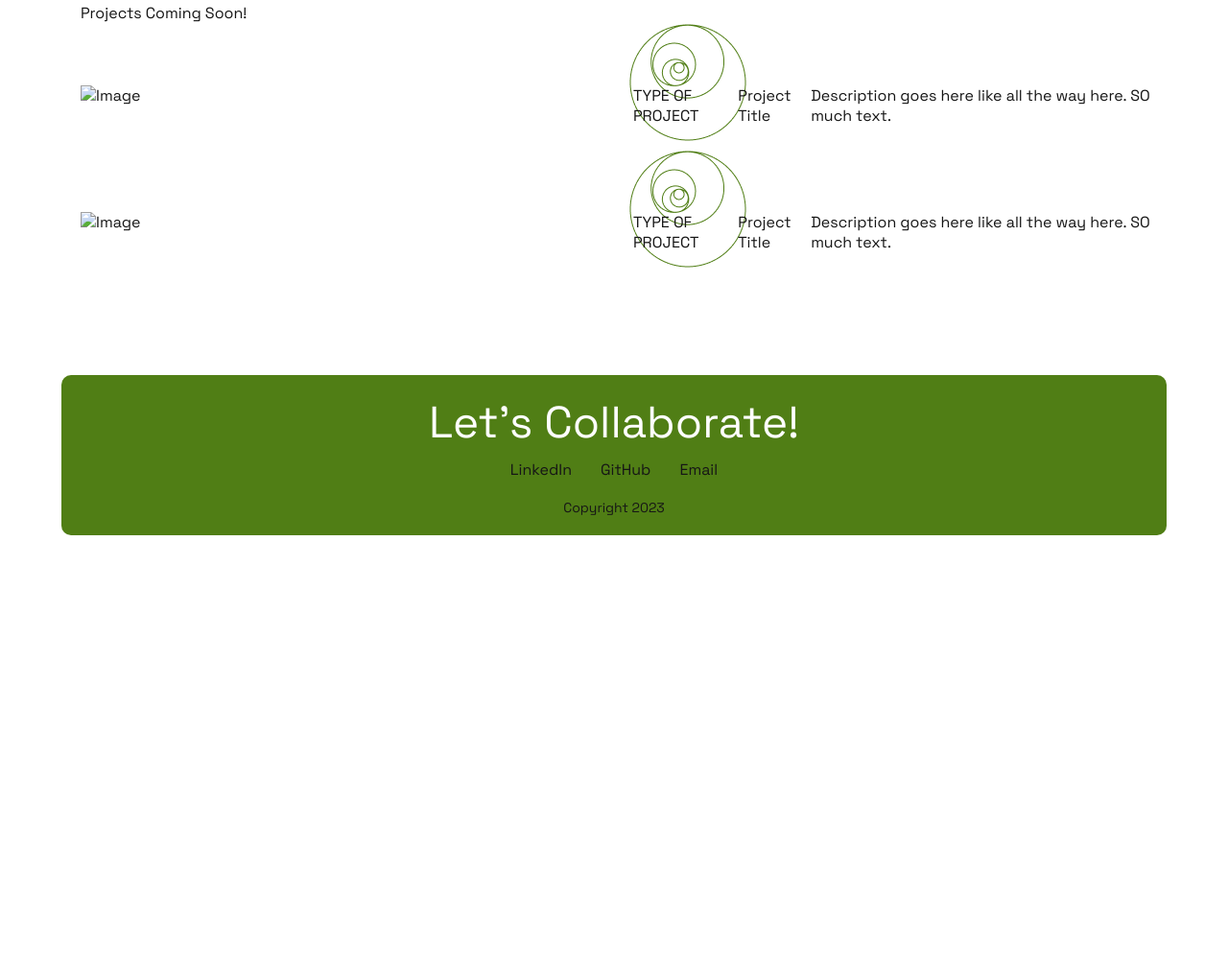
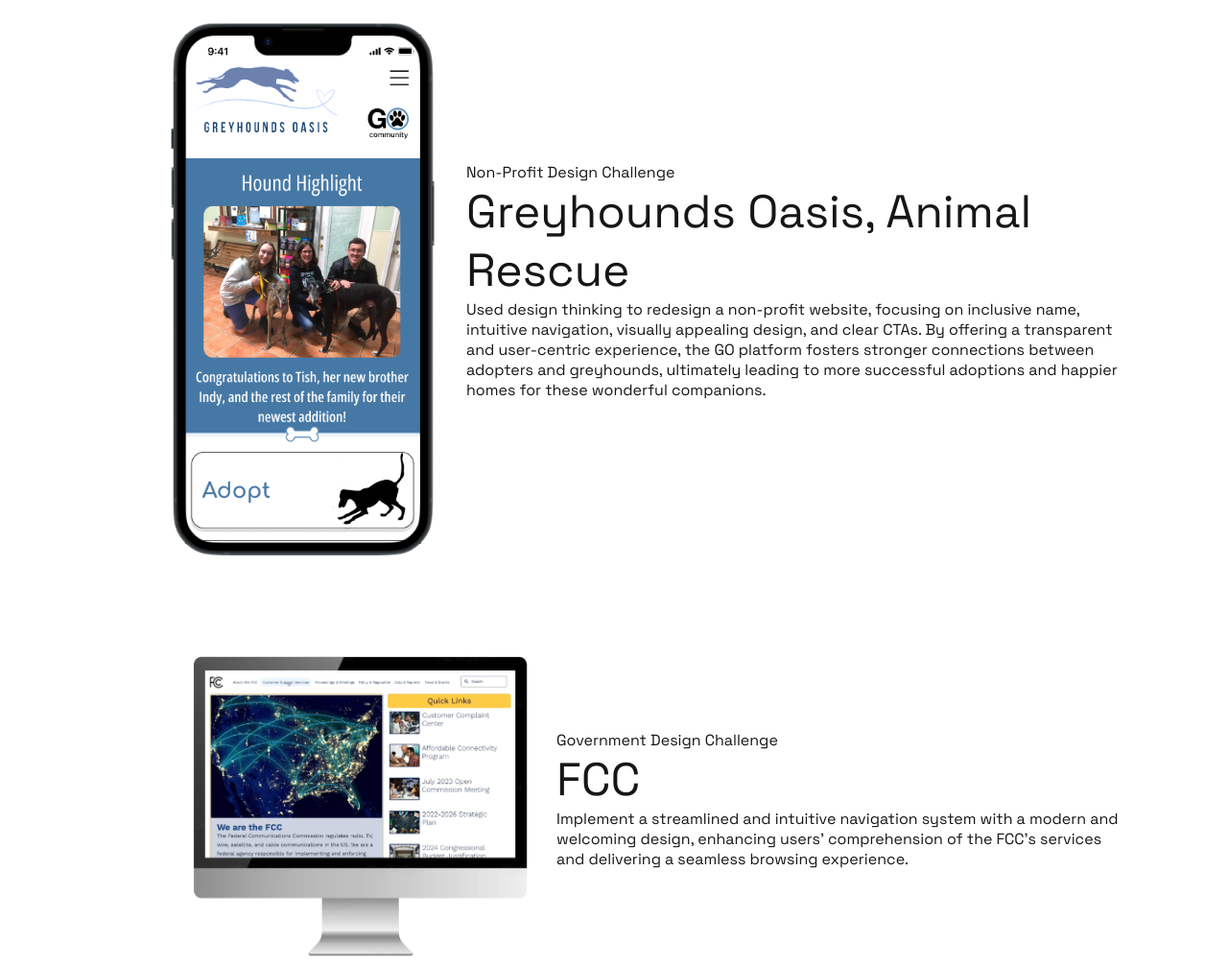
Before and after one commit to CJ-Jewell/UX_UI_HW_18, a plain HTML site: page index.html in a window 1280 px wide. Shown: the part 1148-2154 px from the top of the page at 96% size. Before the commit the page ends 1719 px from the top, so only its background shows below. Drawn offline with Linux system fonts and the light colour scheme.

Commit message:
project details added

```diff
--- a/CSS/style.css
+++ b/CSS/style.css
@@ -115,8 +115,6 @@
     padding: 20px;
 }
 
-
-
 .topicheader {
     display: flex;
     height: 110px;
@@ -124,7 +122,7 @@
     flex-direction: row;
 }
 
-.text {
+.headertext {
     position: relative;
     background-image: url("../Images/Logo\ Small.png");
     background-repeat: no-repeat;
@@ -148,17 +146,35 @@
 /********** main content */
 .grid-container {
     display: grid;
-    grid-template-columns: repeat(2, 1fr); /* Two equal-width columns */
-    justify-content: center; /* Center horizontally */
-    align-items: center; /* Center vertically */
-    gap: 20px; /* Gap between grid items */
-    margin-bottom: 20px; /* Margin between grid containers */
+    grid-template-areas:
+    "eyecandy projtext projtext"
+    "eyecandy projtext projtext"
+    "eyecandy projtext projtext";
+    justify-content: center;
+    align-items: center;
+    gap: 30px; /* between grid items */
+    margin-bottom: 20px; /* margin between grid containers */
   }
 
+.projtext {
+    display:grid;
+    grid-template-areas:
+    "projtype"
+    "projtitle"
+    "description";
+}
+
+.projtext > projtitle {
+    background-color: antiquewhite;
+}
   /* Style for the grid item containing the image */
   .grid-item img {
-    max-width: 100%;
+    max-width: 75%;
     height: auto;
+    align-content: center;
+    justify-content: right;
+    margin-left: 25%;
+    padding-top: 20px;
   }
 
   /* Style for the text grid item */
@@ -166,6 +182,10 @@
     text-align: left;
   }
 
+  #ProjectTitle {
+    font-size: 48px;
+    font-family: 'Space Grotesk', sans-serif;
+  }
 
 
 
@@ -262,22 +282,10 @@
         margin-right: 0;
         margin-bottom: 10px;
     }
+
+    .grid-container {
+        grid-template-areas:
+        "eyecandy"
+        "projtext";
+    }
 }
-
-/*
-
-.nav-list a {
-    text-decoration: none;
-    color: #161616;
-    padding: 8px 12px;
-    background-color: #fff;
-    border-radius: 20px;
-    transition: background-color 0.2s ease;
-}
-
-.nav-list a:hover {
-    background-color: #507E15;
-}
-
-
-*/
--- a/index.html
+++ b/index.html
@@ -73,7 +73,7 @@
     <!--------main-->
     <main>
         <div class="topicheader">
-            <div class="text">
+            <div class="headertext">
                 <p class="topictext">Featured</p>
 
             </div>
@@ -81,30 +81,31 @@
         <br>
         <br>
 
-        <p>Projects Coming Soon!</p>
+        <div class="grid-container">
+            <eyecandy class="grid-item">
+              <img src="Images/GO Mobile Home.png">
+            </eyecandy>
+            <projtext>
+                <projtype>Non-Profit Design Challenge</projtype>
+                <br>
+                <projtitle id="ProjectTitle">Greyhounds Oasis, Animal Rescue</projtitle>
+                <br>
+                <description>Used design thinking to redesign a non-profit website, focusing on inclusive name, intuitive navigation, visually appealing design, and clear CTAs. By offering a transparent and user-centric experience, the GO platform fosters stronger connections between adopters and greyhounds, ultimately leading to more successful adoptions and happier homes for these wonderful companions.</description>
+            </projtext>
+        </div>
 
         <div class="grid-container">
-            <div class="grid-item">
-              <img src="your-image-url.jpg" alt="Image">
-            </div>
-            <div class="grid-item text">
-              <p>TYPE OF PROJECT</p>
-              <p>Project Title</p>
-              <p>Description goes here like all the way here. SO much text.</p>
-            </div>
-          </div>
-
-          <div class="grid-container">
-            <div class="grid-item">
-              <img src="your-image-url.jpg" alt="Image">
-            </div>
-            <div class="grid-item text">
-                <p>TYPE OF PROJECT</p>
-                <p>Project Title</p>
-                <p>Description goes here like all the way here. SO much text.</p>
-            </div>
-          </div>
-
+            <eyecandy class="grid-item">
+              <img src="Images/FCC Desktop Home.png">
+            </eyecandy>
+            <projtext>
+                <projtype>Government Design Challenge</projtype>
+                <br>
+                <projtitle id="ProjectTitle">FCC</projtitle>
+                <br>
+                <description>Implement a streamlined and intuitive navigation system with a modern and welcoming design, enhancing users' comprehension of the FCC's services and delivering a seamless browsing experience.</description>
+            </projtext>
+        </div>
     </main>
     <br>
     <br>
@@ -118,9 +119,9 @@
                 <div class="content"> -->
                     <p class="colab">Let's Collaborate!</p>
                     <ul class="footlist">
-                        <li><a href="#">LinkedIn</a></li>
-                        <li><a href="#">GitHub</a></li>
-                        <li><a href="#">Email</a></li>
+                        <li><a href="https://www.linkedin.com/in/cj-jewell">LinkedIn</a></li>
+                        <li><a href="https://github.com/CJ-Jewell">GitHub</a></li>
+                        <!-- <li><a href="#">Email</a></li> -->
                     </ul>
                     <p>Copyright 2023</p>
             <!--    </div>
```
Also changed, not shown: Images/FCC Desktop Home.png (added), Images/GO Mobile Home.png (added), 2 other files.
